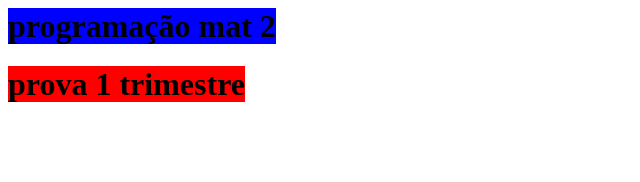
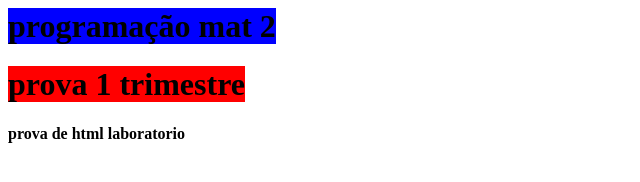
Before and after one commit to rafinha508/gabriel-justino-e-rafa, a plain HTML site: page index.html in a window 1280 px wide. Shown: the whole page, without its empty margins (0-640 px from the left). Drawn offline with Linux system fonts and the light colour scheme.

Commit message:
Update index.html

```diff
--- a/index.html
+++ b/index.html
@@ -9,3 +9,4 @@
   </body>
   <h1><marck style="background-color: red">prova 1 trimestre</marck></h1>
   </body>
+  <p><strong> prova de html laboratorio</strong></p>
```
